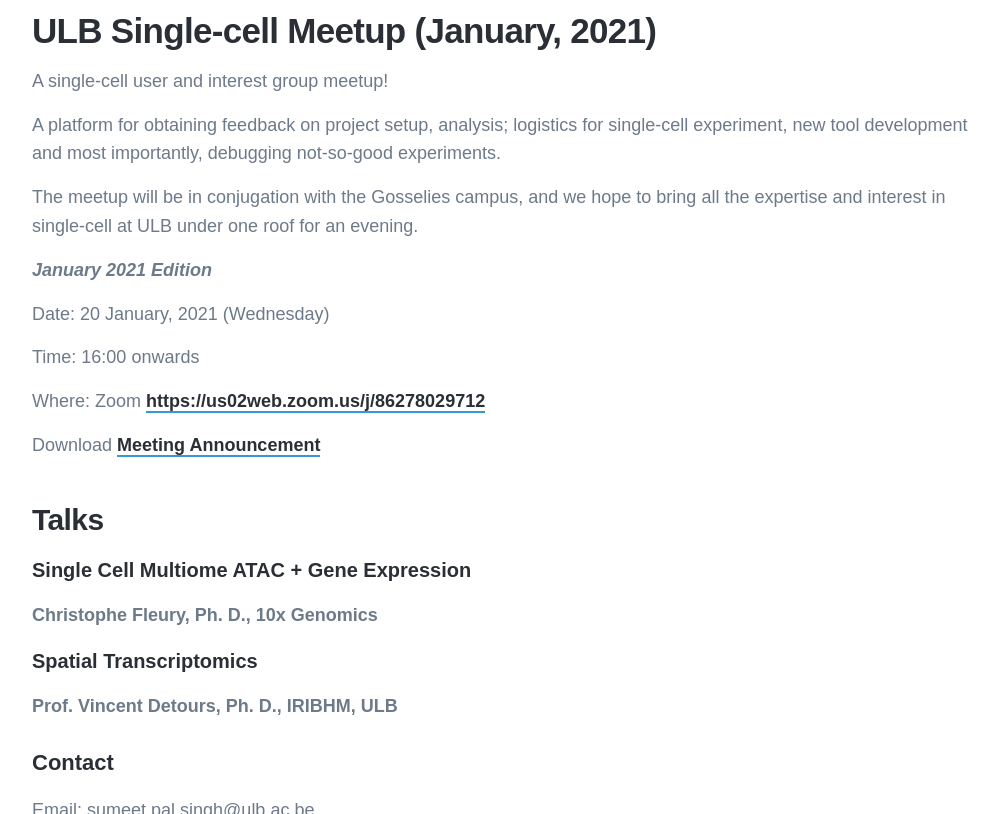
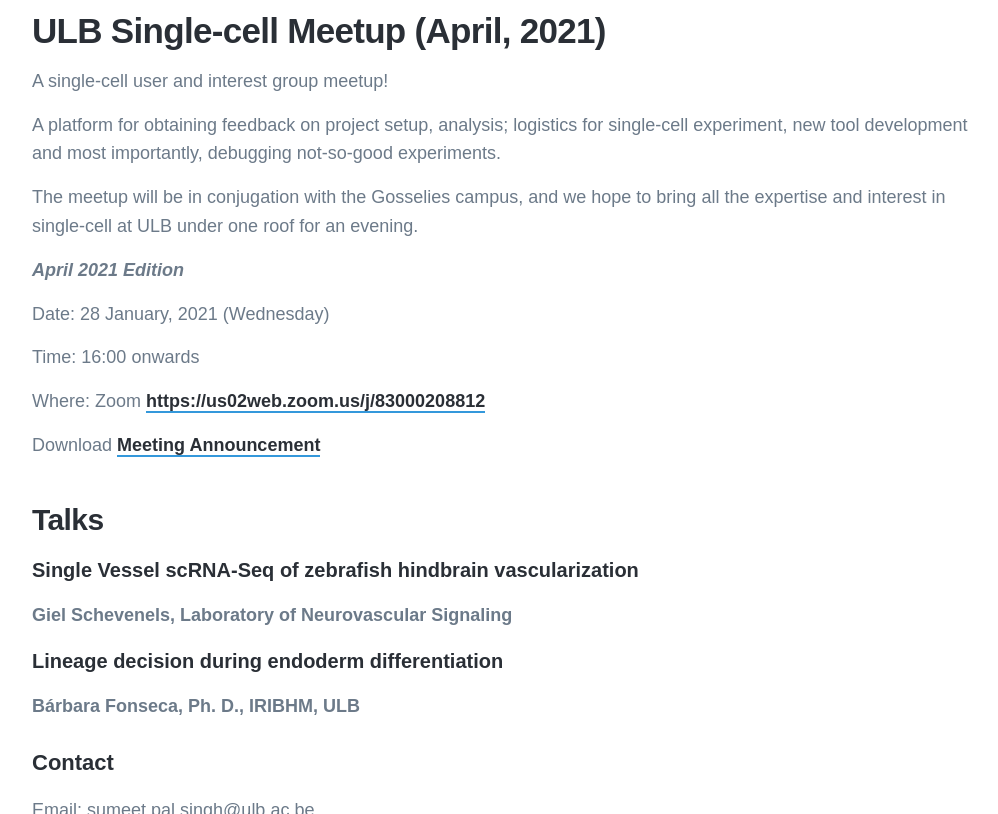
Before and after one commit to sumeetpalsingh/sumeetpalsingh.github.io, a Jekyll site: the page built from _pages/meetings.md, in a window 1280 px wide and 1400 px high. Shown: the part 586-1400 px from the top of the window, without its empty margins (138-1136 px from the left). Built offline with Jekyll 4.4.1, drawn with Linux system fonts in a browser that asks for light colours; nearby versions of some CDN libraries; some web fonts are replaced.

Commit message:
Update meetings.md

```diff
--- a/_pages/meetings.md
+++ b/_pages/meetings.md
@@ -5,7 +5,7 @@
 featured_image: /images/demo/meeting_header.jpg
 ---
 
-## ULB Single-cell Meetup (January, 2021)
+## ULB Single-cell Meetup (April, 2021)
 
 A single-cell user and interest group meetup!
 
@@ -13,29 +13,29 @@
 
 The meetup will be in conjugation with the Gosselies campus, and we hope to bring all the expertise and interest in single-cell at ULB under one roof for an evening.
 
-**_January 2021 Edition_**
+**_April 2021 Edition_**
 
-Date: 20 January, 2021 (Wednesday)
+Date: 28 January, 2021 (Wednesday)
 
 Time: 16:00 onwards
 
-Where: Zoom [https://us02web.zoom.us/j/86278029712](https://us02web.zoom.us/j/86278029712)
+Where: Zoom [https://us02web.zoom.us/j/83000208812](https://us02web.zoom.us/j/83000208812)
 <!-- Room: C4 121 (Salle J.P. Gillet) -->
 
 <!-- Address: 808 Route de Lennik, BE-1070 Anderlecht -->
 
 Download [Meeting Announcement][1]
 
-[1]:{{ site.url }}/images/scMeet_Jan2021.png
+[1]:{{ site.url }}/images/scMeet_April2021.png
 
 ### Talks
 
-##### Single Cell Multiome ATAC + Gene Expression
-**Christophe Fleury, Ph. D., 10x Genomics**
+##### Single Vessel scRNA-Seq of zebrafish hindbrain vascularization
+**Giel Schevenels, Laboratory of Neurovascular Signaling**
 
 
-##### Spatial Transcriptomics
-**Prof. Vincent Detours, Ph. D., IRIBHM, ULB**
+##### Lineage decision during endoderm differentiation
+**Bárbara Fonseca, Ph. D., IRIBHM, ULB**
 
 #### Contact
 
```
